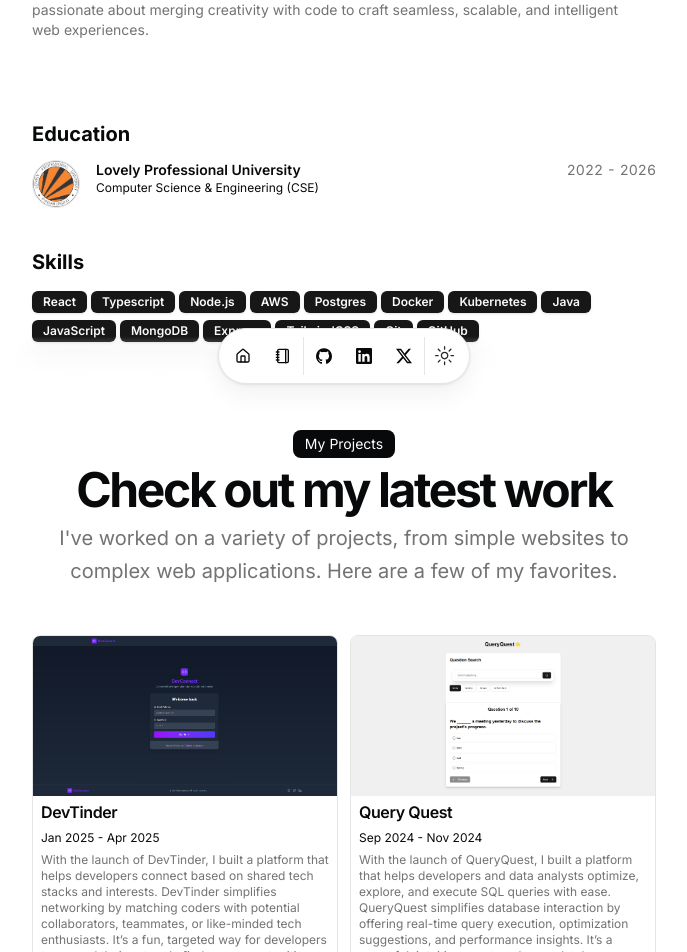
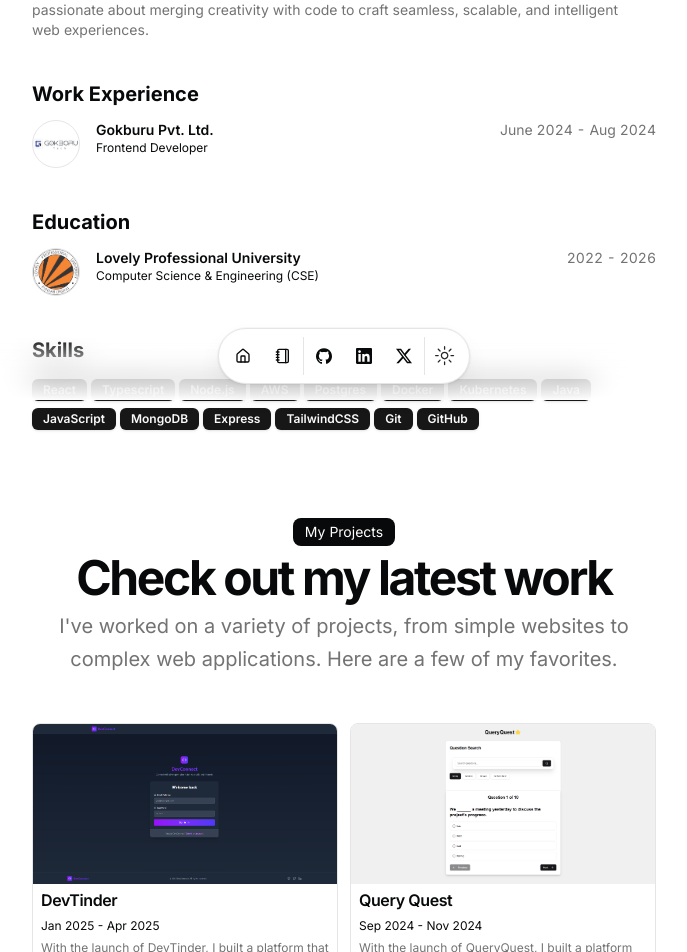
Before and after one commit to GouravSittam/Portfolio, a Next.js app: page / in a window 1280 px wide. Shown: the part 400-1352 px from the top of the page, without its empty margins (296-983 px from the left). Built offline with nearby package versions, Linux system fonts and the light colour scheme.

Commit message:
Enhance page layout and update resume data with new work experience and URL changes

```diff
--- a/src/app/page.tsx
+++ b/src/app/page.tsx
@@ -51,10 +51,11 @@
       </section>
       <section id="work">
         <div className="flex min-h-0 flex-col gap-y-3">
-          {/* <BlurFade delay={BLUR_FADE_DELAY * 5}> */}
-            {/* <h2 className="text-xl font-bold">Work Experience</h2> */}
-          {/* </BlurFade> */}
-          {/* {DATA.work.map((work, id) => (
+          <BlurFade delay={BLUR_FADE_DELAY * 5}>
+            <h2 className="text-xl font-bold">Work Experience</h2>
+          </BlurFade>
+          {/* 57,75 */}
+          {DATA.work.map((work, id) => (
             <BlurFade
               key={work.company}
               delay={BLUR_FADE_DELAY * 6 + id * 0.05}
@@ -71,7 +72,7 @@
                 description={work.description}
               />
             </BlurFade>
-          ))} */}
+          ))}
         </div>
       </section>
       <section id="education">
@@ -144,7 +145,7 @@
                   dates={project.dates}
                   tags={project.technologies}
                   image={project.image}
-                  video={project.video}
+                  // video={project.video}
                   links={project.links}
                 />
               </BlurFade>
@@ -152,6 +153,7 @@
           </div>
         </div>
       </section>
+      {/* 157,199 */}
       {/* <section id="hackathons">
         <div className="space-y-12 w-full py-12">
           <BlurFade delay={BLUR_FADE_DELAY * 13}>
--- a/src/data/resume.tsx
+++ b/src/data/resume.tsx
@@ -4,14 +4,14 @@
 export const DATA = {
   name: "Gourav Chaudhary",
   initials: "GC",
-  url: "https://dillion.io",
+  url: "https://github.com/GouravSittam",
   location: "Kangra, Himachal Pradesh, India",
   locationLink: "https://www.google.com/maps/place/sanfrancisco",
   description:
     "Software Developer. I love building things and helping people. Very active on Twitter & LinkedIn.",
   summary:
     // "At the end of 2022, I quit my job as a software engineer to go fulltime into building and scaling my own SaaS businesses. In the past, [I pursued a double degree in computer science and business](/#education), [interned at big tech companies in Silicon Valley](https://www.youtube.com/watch?v=d-LJ2e5qKdE), and [competed in over 21 hackathons for fun](/#hackathons). I also had the pleasure of being a part of the first ever in-person cohort of buildspace called [buildspace sf1](https://buildspace.so/sf1).",
-    "At the start of 2022, [I began combining my academic journey in Computer Science at Lovely Professional University](/#education) with real-world development work as a full-stack engineer. In the past, I built complete platforms like an Airbnb clone, GPTflix AI movie recommender, and a Swiggy-style food delivery app, trained at Gokburu Pvt. Ltd. where I scaled UI performance by 40%, and earned certifications in Cloud Computing, DevOps, and Full-Stack Development. [I’ve also contributed to open-source and maintained a year-long GitHub streak.](https://github.com/GouravSittam) I’m passionate about merging creativity with code to craft seamless, scalable, and intelligent web experiences.",
+    "At the start of 2022, [I began combining my academic journey in Computer Science at Lovely Professional University](/#education) with real-world development work as a full-stack engineer. In the past, I built complete platforms like an Airbnb clone, GPTflix AI movie recommender, and a Swiggy-style food delivery app, trained at Gokburu Pvt. Ltd. where I scaled UI performance by 40%, and earned certifications in Cloud Computing, DevOps, and Full-Stack Development. [I've also contributed to open-source and maintained a year-long GitHub streak.](https://github.com/GouravSittam) I'm passionate about merging creativity with code to craft seamless, scalable, and intelligent web experiences.",
   avatarUrl: "/G.jpeg",
   skills: [
     "React",
@@ -28,7 +28,6 @@
     "MongoDB",
     "Express",
     "TailwindCSS",
-
     "Git",
     "GitHub",
   ],
@@ -50,14 +49,12 @@
         name: "LinkedIn",
         url: "https://www.linkedin.com/in/gouravsittam/",
         icon: Icons.linkedin,
-
         navbar: true,
       },
       X: {
         name: "X",
         url: "https://x.com/Gouravv_c",
         icon: Icons.x,
-
         navbar: true,
       },
       // Youtube: {
@@ -70,86 +67,26 @@
         name: "Send Email",
         url: "#",
         icon: Icons.email,
-
         navbar: false,
       },
     },
   },
 
-  // work: [
-  //   {
-  //     company: "Atomic Finance",
-  //     href: "https://atomic.finance",
-  //     badges: [],
-  //     location: "Remote",
-  //     title: "Bitcoin Protocol Engineer",
-  //     logoUrl: "/atomic.png",
-  //     start: "May 2021",
-  //     end: "Oct 2022",
-  //     description:
-  //       "Implemented the Bitcoin discreet log contract (DLC) protocol specifications as an open source Typescript SDK. Dockerized all microservices and setup production kubernetes cluster. Architected a data lake using AWS S3 and Athena for historical backtesting of bitcoin trading strategies. Built a mobile app using react native and typescript.",
-  //   },
-  //   {
-  //     company: "Shopify",
-  //     badges: [],
-  //     href: "https://shopify.com",
-  //     location: "Remote",
-  //     title: "Software Engineer",
-  //     logoUrl: "/shopify.svg",
-  //     start: "January 2021",
-  //     end: "April 2021",
-  //     description:
-  //       "Implemented a custom Kubernetes controller in Go to automate the deployment of MySQL and ProxySQL custom resources in order to enable 2,000+ internal developers to instantly deploy their app databases to production. Wrote several scripts in Go to automate MySQL database failovers while maintaining master-slave replication topologies and keeping Zookeeper nodes consistent with changes.",
-  //   },
-  //   {
-  //     company: "Nvidia",
-  //     href: "https://nvidia.com/",
-  //     badges: [],
-  //     location: "Santa Clara, CA",
-  //     title: "Software Engineer",
-  //     logoUrl: "/nvidia.png",
-  //     start: "January 2020",
-  //     end: "April 2020",
-  //     description:
-  //       "Architected and wrote the entire MVP of the GeForce Now Cloud Gaming internal admin and A/B testing dashboard using React, Redux, TypeScript, and Python.",
-  //   },
-  //   {
-  //     company: "Splunk",
-  //     href: "https://splunk.com",
-  //     badges: [],
-  //     location: "San Jose, CA",
-  //     title: "Software Engineer",
-  //     logoUrl: "/splunk.svg",
-  //     start: "January 2019",
-  //     end: "April 2019",
-  //     description:
-  //       "Co-developed a prototype iOS app with another intern in Swift for the new Splunk Phantom security orchestration product (later publicly demoed and launched at .conf annual conference in Las Vegas). Implemented a realtime service for the iOS app in Django (Python) and C++; serialized data using protobufs transmitted over gRPC resulting in an approximate 500% increase in data throughput.",
-  //   },
-  //   {
-  //     company: "Lime",
-  //     href: "https://li.me/",
-  //     badges: [],
-  //     location: "San Francisco, CA",
-  //     title: "Software Engineer",
-  //     logoUrl: "/lime.svg",
-  //     start: "January 2018",
-  //     end: "April 2018",
-  //     description:
-  //       "Proposed and implemented an internal ruby API for sending/receiving commands to scooters over LTE networks. Developed a fully automated bike firmware update system to handle asynchronous firmware updates of over 100,000+ scooters worldwide, and provide progress reports in real-time using React, Ruby on Rails, PostgreSQL and AWS EC2 saving hundreds of developer hours.",
-  //   },
-  //   {
-  //     company: "Mitre Media",
-  //     href: "https://mitremedia.com/",
-  //     badges: [],
-  //     location: "Toronto, ON",
-  //     title: "Software Engineer",
-  //     logoUrl: "/mitremedia.png",
-  //     start: "May 2017",
-  //     end: "August 2017",
-  //     description:
-  //       "Designed and implemented a robust password encryption and browser cookie storage system in Ruby on Rails. Leveraged the Yahoo finance API to develop the dividend.com equity screener",
-  //   },
-  // ],
+  work: [
+    {
+      company: "Gokburu Pvt. Ltd.",
+      href: "https://gokburu.com",
+      badges: [],
+      location: "Remote",
+      title: "Frontend Developer",
+      logoUrl: "/gokburu.svg",
+      start: "June 2024",
+      end: "Aug 2024",
+      description:
+        "Implemented and optimized UI components using React and TailwindCSS, resulting in a 40% performance improvement. Developed RESTful APIs using Node.js and Express, and integrated MongoDB for data storage. Containerized applications using Docker and deployed them on AWS.",
+    },
+
+  ],
   education: [
     {
       school: "Lovely Professional University",
@@ -219,7 +156,7 @@
       dates: "Jan 2025 - Apr 2025",
       active: true,
       description:
-        "With the launch of DevTinder, I built a platform that helps developers connect based on shared tech stacks and interests. DevTinder simplifies networking by matching coders with potential collaborators, teammates, or like-minded tech enthusiasts. It’s a fun, targeted way for developers to expand their network, find new opportunities, and work on exciting projects they’re passionate about.",
+        "With the launch of DevTinder, I built a platform that helps developers connect based on shared tech stacks and interests. DevTinder simplifies networking by matching coders with potential collaborators, teammates, or like-minded tech enthusiasts. It's a fun, targeted way for developers to expand their network, find new opportunities, and work on exciting projects they're passionate about.",
       technologies: [
         "ReactJS",
         "TailwindCSS",
@@ -282,7 +219,7 @@
       dates: "Sep 2024 - Nov 2024",
       active: true,
       description:
-        "With the launch of QueryQuest, I built a platform that helps developers and data analysts optimize, explore, and execute SQL queries with ease. QueryQuest simplifies database interaction by offering real-time query execution, optimization suggestions, and performance insights. It’s a powerful, intuitive way to enhance database management, troubleshoot faster, and work more efficiently on data-driven projects.",
+        "With the launch of QueryQuest, I built a platform that helps developers and data analysts optimize, explore, and execute SQL queries with ease. QueryQuest simplifies database interaction by offering real-time query execution, optimization suggestions, and performance insights. It's a powerful, intuitive way to enhance database management, troubleshoot faster, and work more efficiently on data-driven projects.",
       technologies: [
        "ReactJS",
         "TailwindCSS",
```
Also changed, not shown: public/gokburu.svg (added).
